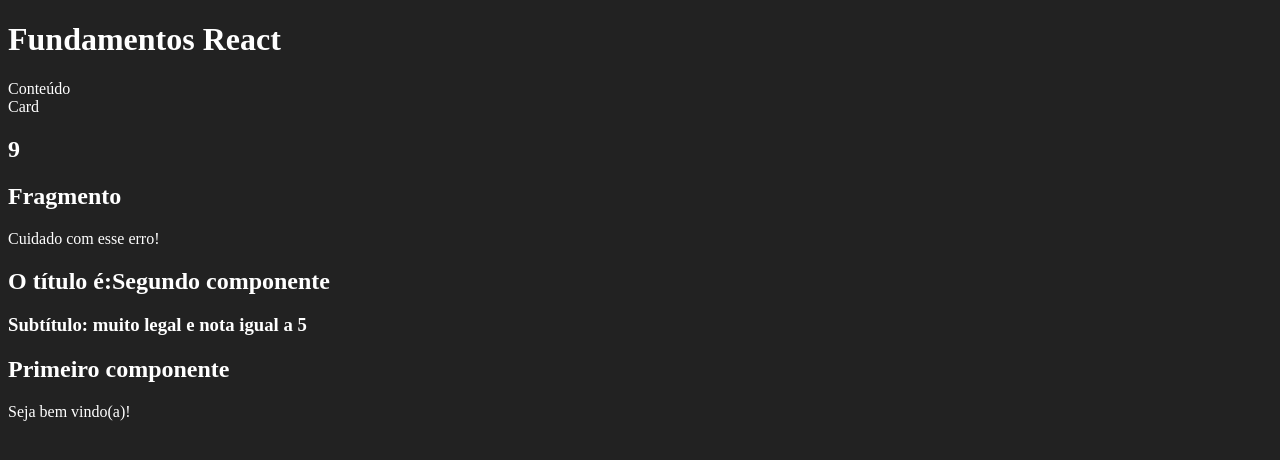
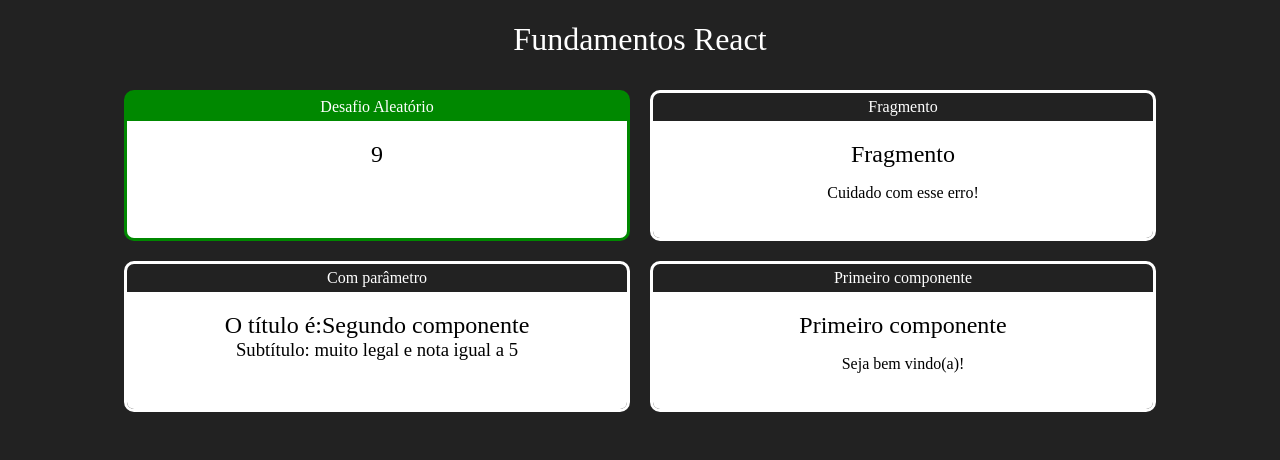
Before and after one commit to otavioaugusto1/Fundamentos-de-React, a React (Create React App) app in the folder fundamentos-react/: page / in a window 1280 px wide. Shown: the top 460 px of the page. Built offline with nearby package versions, Linux system fonts and the light colour scheme.

Commit message:
Modulo 1

```diff
--- /dev/null
+++ b/fundamentos-react/src/App.css
@@ -0,0 +1,5 @@
+.App .Cards{
+    display: flex;
+    flex-wrap: wrap;
+    justify-content: center;
+}
--- a/fundamentos-react/src/App.jsx
+++ b/fundamentos-react/src/App.jsx
@@ -1,6 +1,6 @@
 import React from "react";
 
-
+import "./App.css"
 import Card from './components/layout/Card'
 import Primeiro from './components/basicos/Primeiro'
 import ComParametro from './components/basicos/ComParametro'
@@ -9,13 +9,22 @@
 
 // export default function App(props){}
 export default props =>
-    <div>
+    <div className ="App">
         <h1>Fundamentos React</h1>
-        <Card titulo = "Card"/>
-        <Aleatorio min = {1.0} max = {10}/>
-        <Fragmento />
-        <ComParametro titulo="Segundo componente"
-            subtitulo="muito legal"
-            nota={5.0} />
-        <Primeiro></Primeiro>
+        <div className="Cards">
+            <Card titulo="Desafio Aleatório" color = "#080">
+                <Aleatorio min={1.0} max={10} />
+            </Card>
+            <Card titulo="Fragmento">
+                <Fragmento />
+            </Card>
+            <Card titulo="Com parâmetro">
+                <ComParametro titulo="Segundo componente"
+                    subtitulo="muito legal"
+                    nota={5.0} />
+            </Card>
+            <Card titulo="Primeiro componente">
+                <Primeiro></Primeiro>
+            </Card>
+        </div>
     </div>
--- a/fundamentos-react/src/components/layout/Card.css
+++ b/fundamentos-react/src/components/layout/Card.css
@@ -1,3 +1,24 @@
 .Card{
-    background-color: red;
+    border: 3px solid;
+    border-radius: 10px;
+    overflow: hidden;
+    margin: 10px;
+    display: flex;
+    flex-direction: column;
+    max-width: 500px;
+    min-width: 500px;
+
 }
+.Card .Title{
+    padding: 5px 0px;
+    display: flex;
+    justify-content: center;
+}
+
+.Card .Content{
+    flex-grow: 1;
+    background-color: #fff;
+    color: black;
+    padding: 20px;
+
+}
--- a/fundamentos-react/src/components/layout/Card.jsx
+++ b/fundamentos-react/src/components/layout/Card.jsx
@@ -1,10 +1,16 @@
 import React from "react";
 import "./Card.css"
 export default (props) => {
+    const cardStyle = {
+        backgroundColor: props.color,
+        borderColor: props.color
+    }
     return(
-        <div >
-            <div>Conteúdo</div>
-            <div>{props.titulo}</div>
+        <div className = "Card" style= {cardStyle}>
+            <div className= "Title">{props.titulo}</div>
+            <div className = "Content">
+                {props.children}
+                </div>
         </div>
     )
 }
--- a/fundamentos-react/src/index.css
+++ b/fundamentos-react/src/index.css
@@ -1,4 +1,11 @@
 body{
     background-color: #222;
-    color:#fff
+    color:#fff;
+    text-align: center
 }
+h1,h2,h3{
+    font-weight: 200;
+}
+h2,h3{
+    margin: 0;
+}
```
